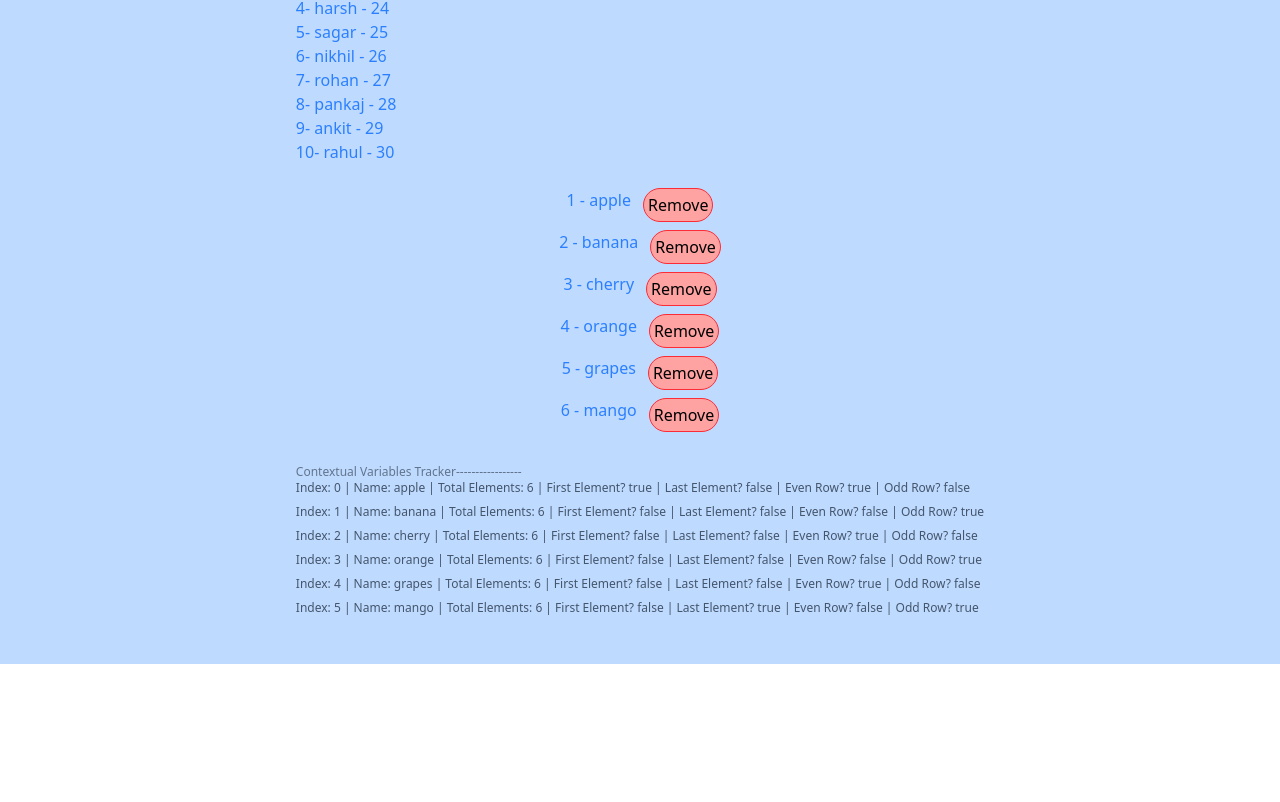
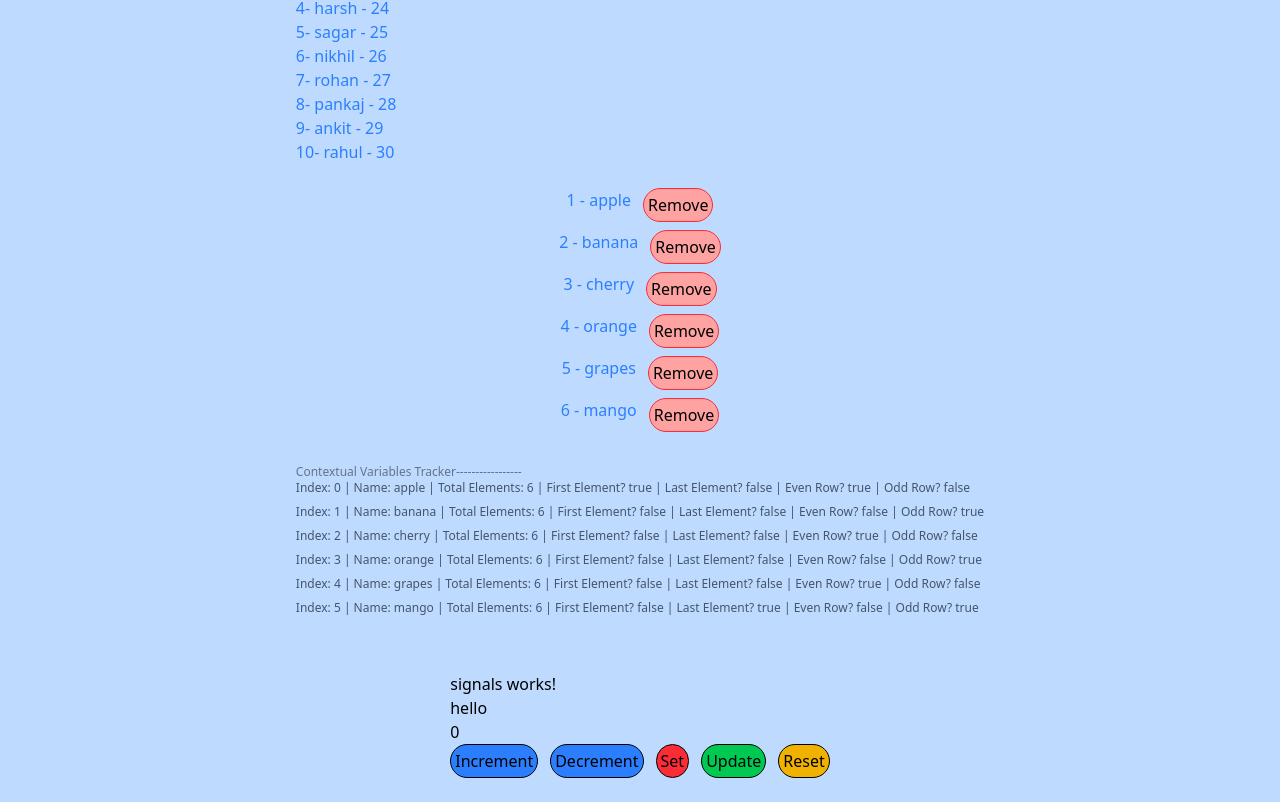
Before and after one commit to jay-ksolves/Angular-Training, an Angular app: page / in a window 1280 px wide. Shown: the part 2079-2881 px from the top of the page. Before the commit the page ends 2743 px from the top, so only its background shows below. Built offline with nearby package versions, Linux system fonts and the light colour scheme.

Commit message:
feat: implement Signals component and integrate into the main application layout

```diff
--- a/src/app/app.html
+++ b/src/app/app.html
@@ -23,4 +23,6 @@
 
   <br/>
   <app-forloop></app-forloop>
+  <br/>
+  <app-signals></app-signals>
 </div>
--- a/src/app/app.ts
+++ b/src/app/app.ts
@@ -7,10 +7,11 @@ import { Styleinangular } from './styleinangular/styleinangular';
 import { Ifelse } from './ifelse/ifelse';
 import { Switch } from './switch/switch';
 import { Forloop } from './forloop/forloop';
+import { Signals } from './signals/signals';
 
 @Component({
   selector: 'app-root',
-  imports: [RouterOutlet, Login, Eventbinding, Getsetinputfieldvalue, Styleinangular, Ifelse, Switch, Forloop ],
+  imports: [RouterOutlet, Login, Eventbinding, Getsetinputfieldvalue, Styleinangular, Ifelse, Switch, Forloop, Signals ],
   templateUrl: './app.html',
   styleUrl: './app.css',
 })
--- /dev/null
+++ b/src/app/signals/signals.html
@@ -0,0 +1,10 @@
+<p>signals works!</p>
+<p>{{value()}}</p>
+<p>{{count()}}</p>
+<div class="flex gap-3">
+    <button (click)="increment()" class="bg-blue-500 p-1 mb-2 rounded-full border">Increment</button>
+    <button (click)="decrement()" class="bg-blue-500 p-1 mb-2 rounded-full border">Decrement</button>
+    <button (click)="count.set(10)" class="bg-red-500 p-1 mb-2 rounded-full border">Set</button>
+    <button (click)="count.update((c)=>c+1)" class="bg-green-500 p-1 mb-2 rounded-full border">Update</button>
+    <button (click)="count.set(0);value.set('hello')" class="bg-yellow-500 p-1 mb-2 rounded-full border">Reset</button>
+</div>
--- /dev/null
+++ b/src/app/signals/signals.ts
@@ -0,0 +1,20 @@
+import { Component, signal } from '@angular/core';
+
+@Component({
+  selector: 'app-signals',
+  imports: [],
+  templateUrl: './signals.html',
+  styleUrl: './signals.css',
+})
+export class Signals {
+  count = signal(0);
+  value = signal("hello")
+  increment() {
+    this.count.update((c) => c + 1);
+    this.value.set("world");
+  }
+  decrement() {
+    this.count.update((c) => c - 1);
+    this.value.set("world");
+  }
+}
```
Also changed, not shown: src/app/signals/signals.css (added), 2 other files (tests, documents, lock files or other folders).
